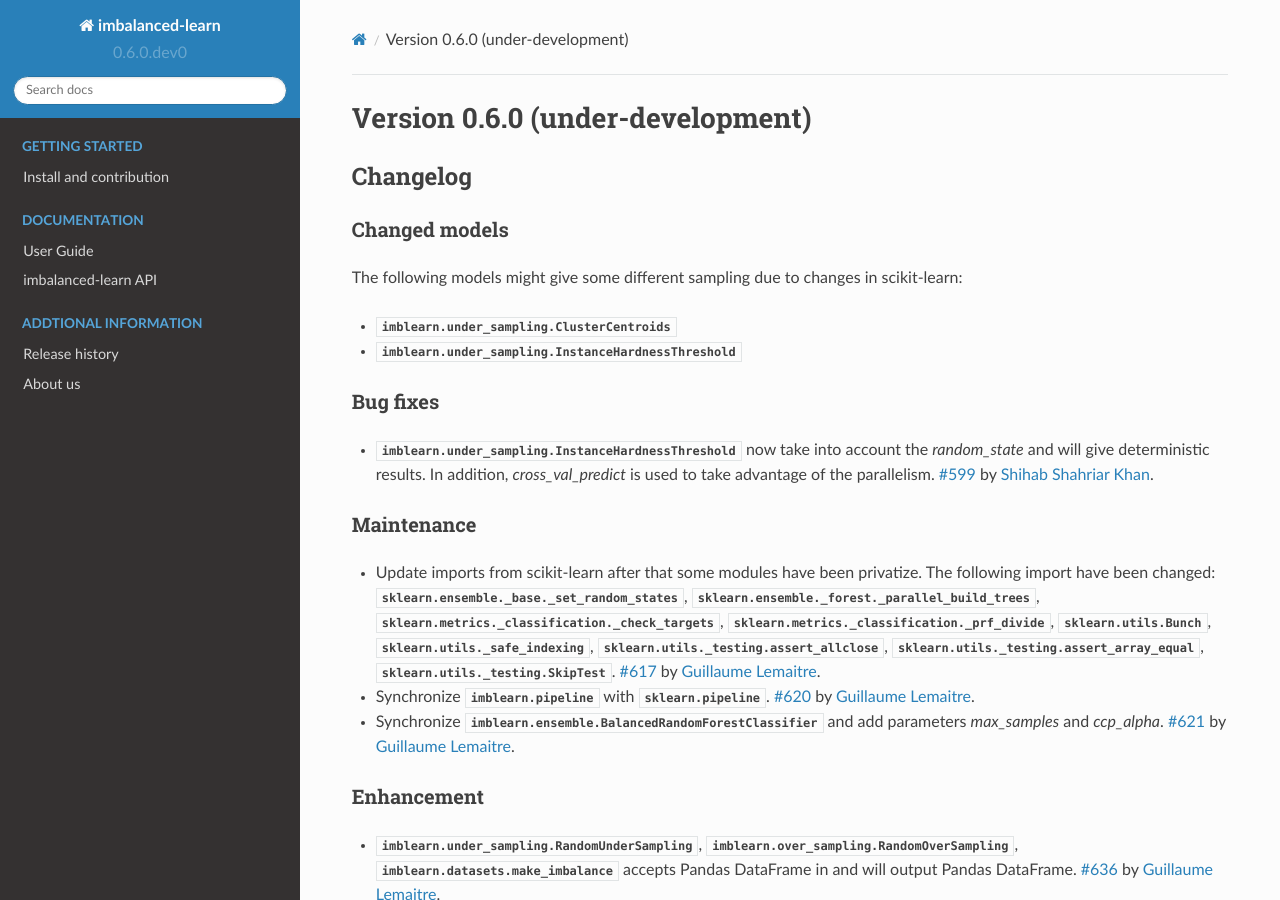
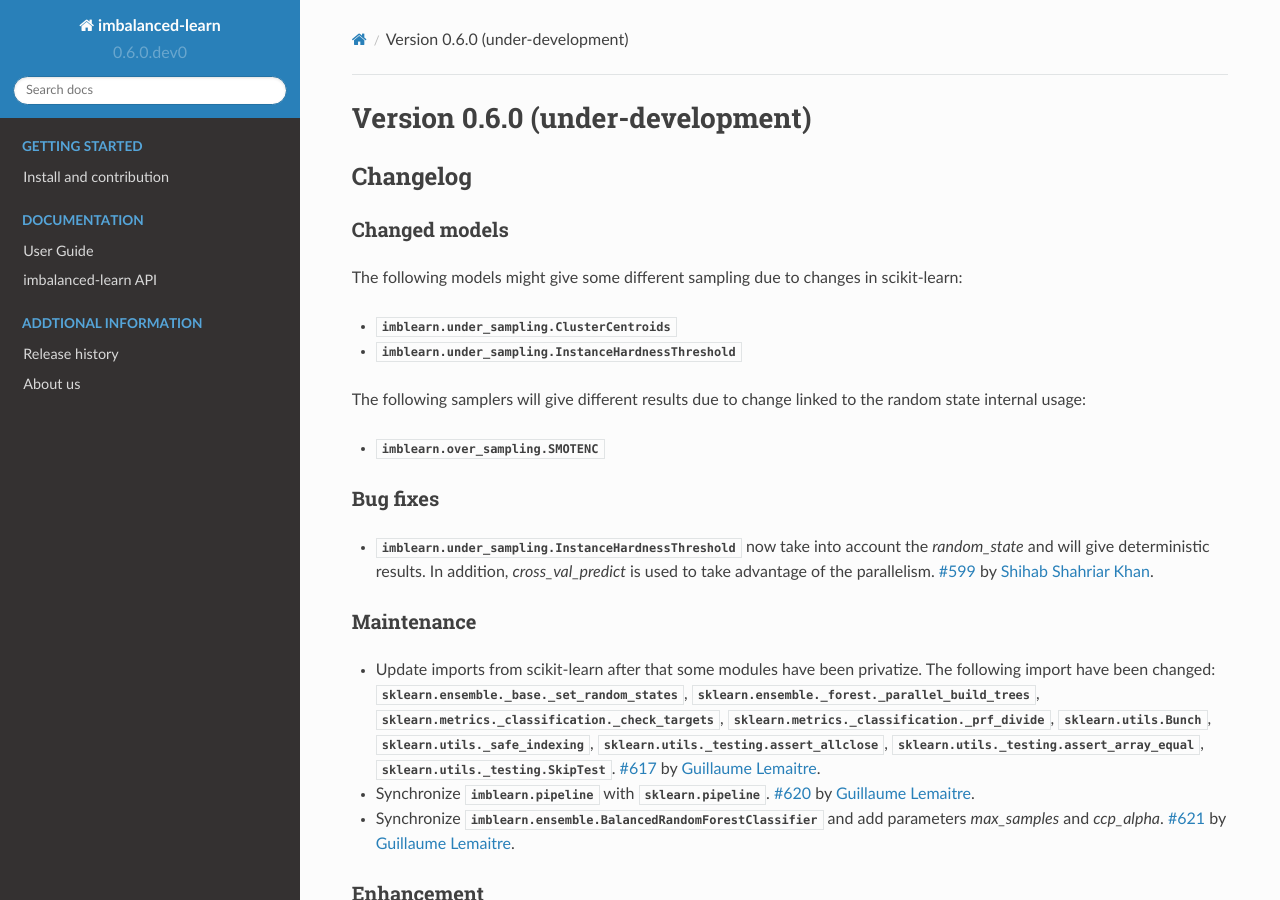
Before and after one commit to scikit-learn-contrib/imbalanced-learn, a Sphinx documentation site: the page built from doc/whats_new/v0.6.rst, in a window 1280 px wide and 900 px high. Built offline with Sphinx 7.4.7 and the Read the Docs theme 2.0.0, drawn with Linux system fonts in a browser that asks for light colours; formulas are drawn with MathJax 3; pages that are not in the unit, such as notebooks, are missing from menus.

Commit message:
DOC add info regarding change in SMOTENC

```diff
--- a/doc/whats_new/v0.6.rst
+++ b/doc/whats_new/v0.6.rst
@@ -14,6 +14,11 @@ scikit-learn:
 
 - :class:`imblearn.under_sampling.ClusterCentroids`
 - :class:`imblearn.under_sampling.InstanceHardnessThreshold`
+
+The following samplers will give different results due to change linked to
+the random state internal usage:
+
+- :class:`imblearn.over_sampling.SMOTENC`
 
 Bug fixes
 .........
```
